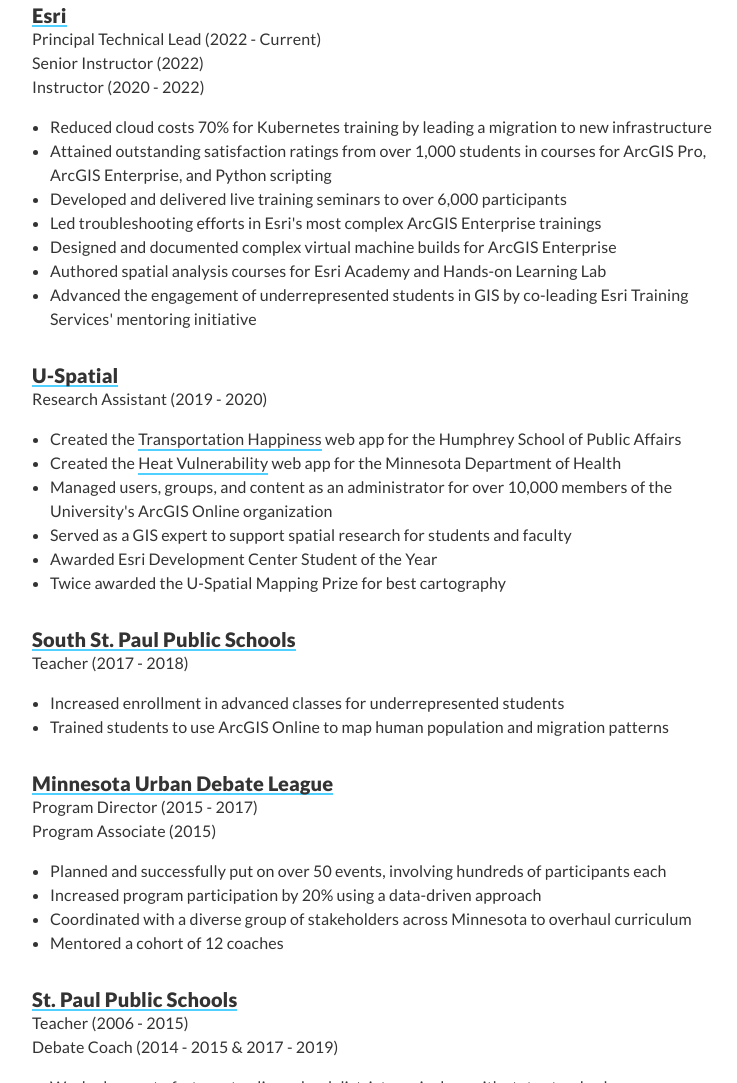
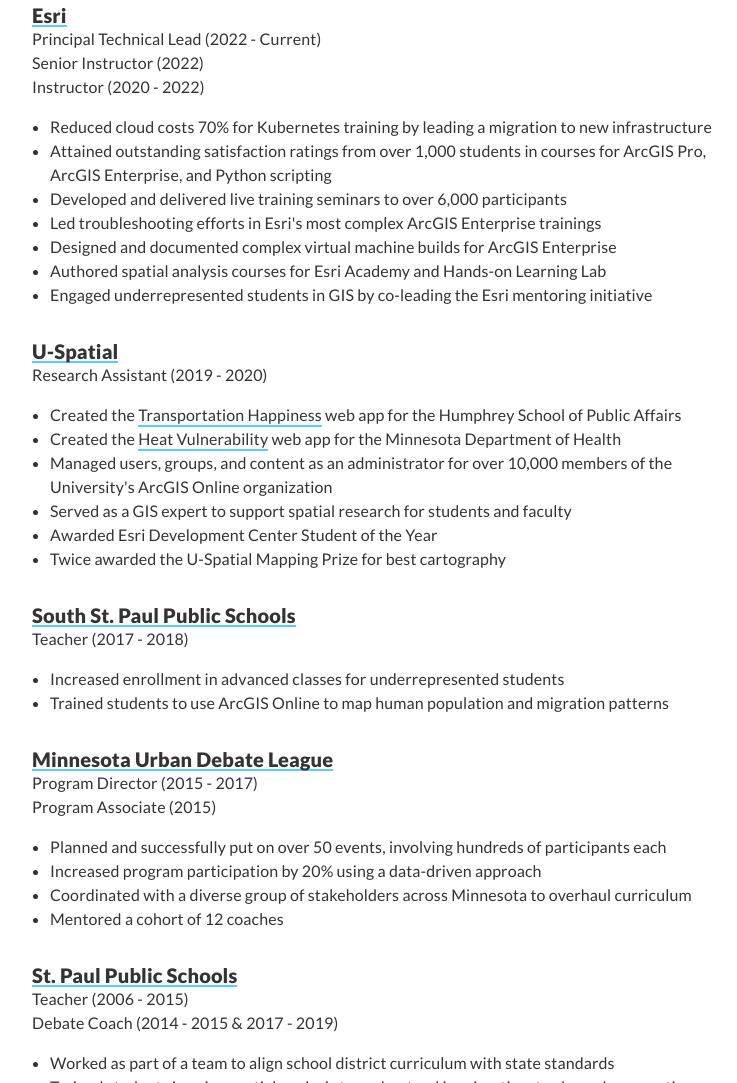
Before and after one commit to travisormsby/cloud-resume, a plain HTML site: page docs/index.html in a window 1280 px wide. Shown: the part 911-1994 px from the top of the page, without its empty margins (374-1111 px from the left). Drawn offline with Linux system fonts and the light colour scheme.

Commit message:
update content

```diff
--- a/docs/index.html
+++ b/docs/index.html
@@ -118,8 +118,7 @@
                     <li>Led troubleshooting efforts in Esri's most complex ArcGIS Enterprise trainings</li>
                     <li>Designed and documented complex virtual machine builds for ArcGIS Enterprise</li>
                     <li>Authored spatial analysis courses for Esri Academy and Hands-on Learning Lab</li>
-                    <li>Advanced the engagement of underrepresented students in GIS by co-leading Esri Training
-                        Services' mentoring initiative</li>
+                    <li>Engaged underrepresented students in GIS by co-leading the Esri mentoring initiative</li>
                 </ul>
             </div>
 
```
